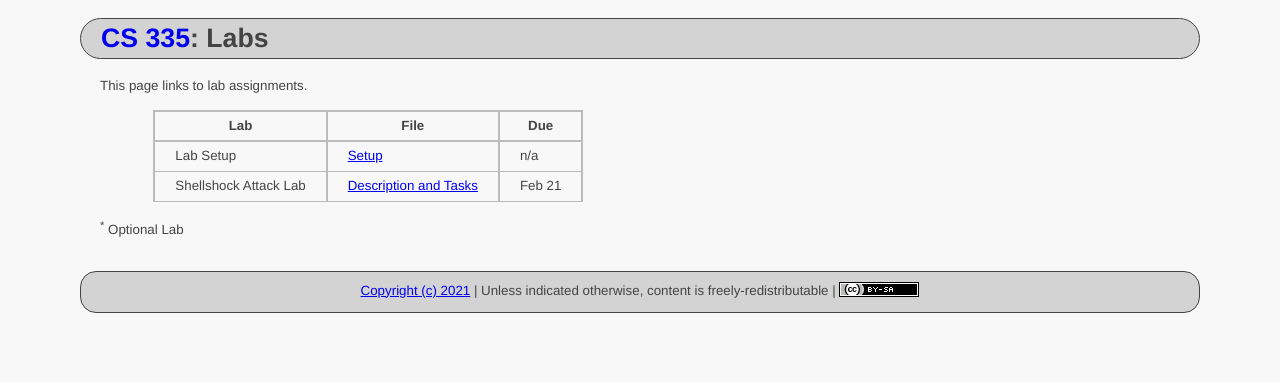
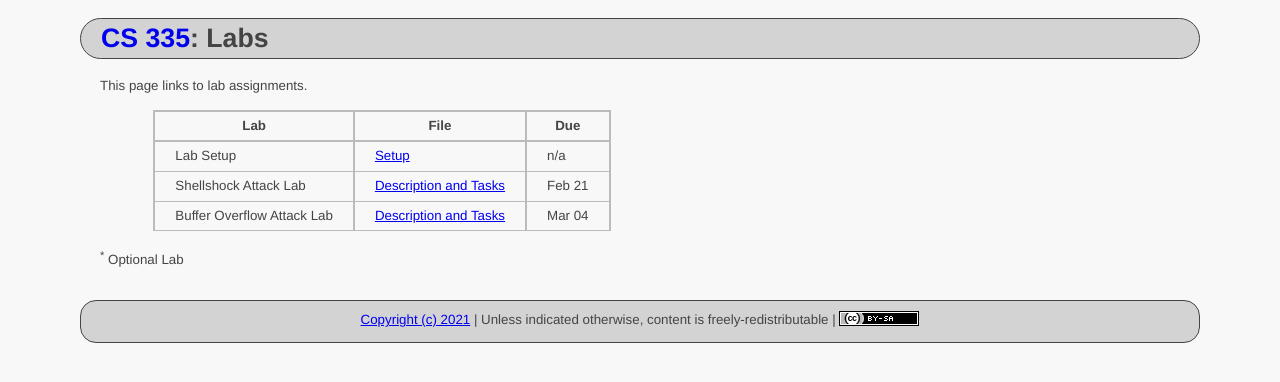
Before and after one commit to ycpcs/cs335-spring2021, a Jekyll site: the page built from labs/index.md, in a window 1280 px wide. Shown: the top 382 px of the page. Built offline with Jekyll 4.4.1, drawn with Linux system fonts in a browser that asks for light colours.

Commit message:
add buffer overflow

```diff
--- a/labs/index.md
+++ b/labs/index.md
@@ -10,10 +10,11 @@ This page links to lab assignments.
 > ---------- | ---- | ---
 > Lab Setup | [Setup](setup.html) | n/a
 > Shellshock Attack Lab | [Description and Tasks](shellshock.html) | Feb 21
+> Buffer Overflow Attack Lab | [Description and Tasks](buffer_overflow.html) | Mar 04
 
 <!--
 >
-> Buffer Overflow Attack Lab | [Description and Tasks](buffer_overflow.html) | Feb 23
+>
 > Packet Sniffing and Spoofing | [Description and Tasks](sniff_spoof.html) | Mar 01
 > TCP Attack | [Description and Tasks](tcp_attack.html) | Mar 15
 > Local DNS Attack | [Description and Tasks](dns_attack.html) | Mar 20
```
Also changed, not shown: index.md (+3 -1 lines).
